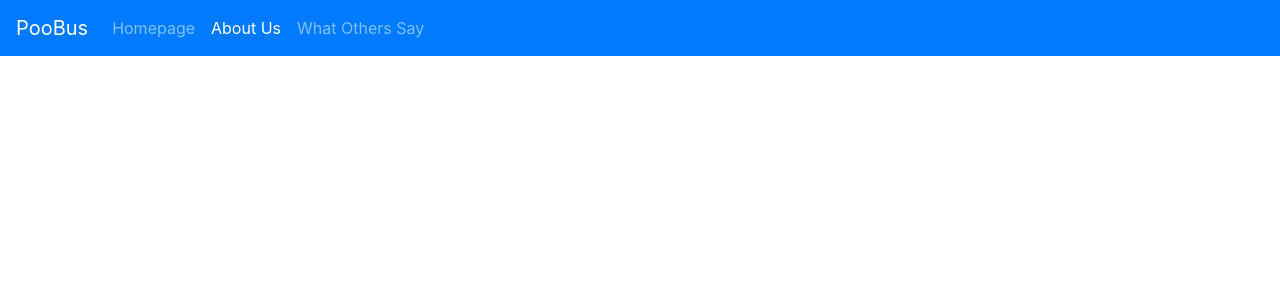
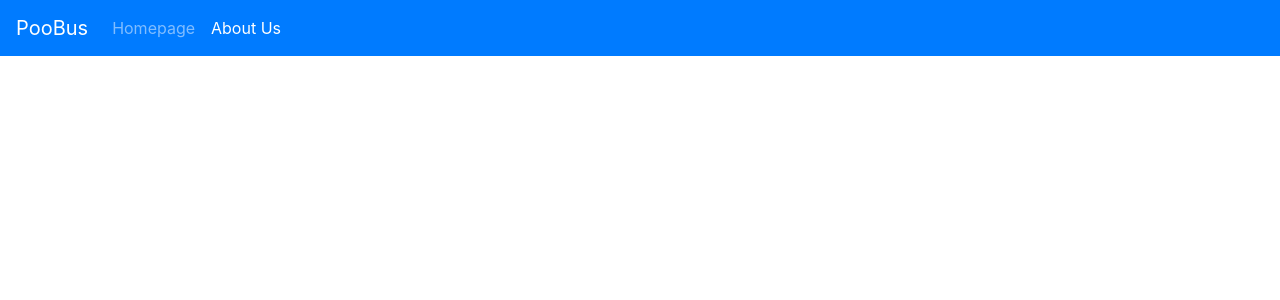
Before and after one commit to PooBusCy/TheRightNameIsPouBusDotCom, a Symfony app: template templates/base.html.twig in a window 1280 px wide. Shown: the top 300 px of the page. Run offline with Twig, Linux system fonts and the light colour scheme; the template is opened without the code that fills it, so the values that code supplies are empty; some libraries are stand-ins or nearby versions.

Commit message:
fix the navigation

```diff
--- a/src/Controller/PouNaPawController.php
+++ b/src/Controller/PouNaPawController.php
@@ -22,7 +22,7 @@ class PouNaPawController extends Controller
      * @Route("/about-us")
      * @return Response
      */
-    public function test(){
+    public function aboutUs(){
         return $this->render('pou_na_paw/aboutus.html.twig');
     }
 
--- a/templates/base.html.twig
+++ b/templates/base.html.twig
@@ -35,9 +35,9 @@
       <li class="nav-item active">
         <a class="nav-link" href="{{ app.request.getBaseURL() }}/about-us">About Us</a>
       </li>
-      <li class="nav-item">
-        <a class="nav-link" href="{{ app.request.getBaseURL() }}/what-others-say">What Others Say</a>
-      </li>
+      {#<li class="nav-item">#}
+        {#<a class="nav-link" href="{{ app.request.getBaseURL() }}/what-others-say">What Others Say</a>#}
+      {#</li>#}
     </ul>
   </nav>
 
```
